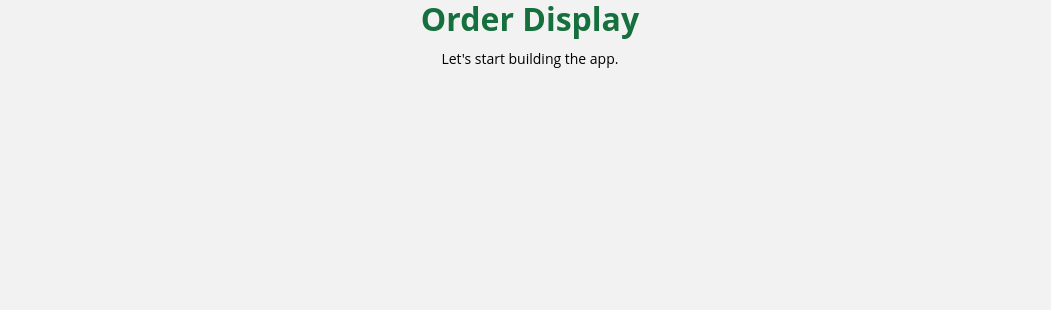
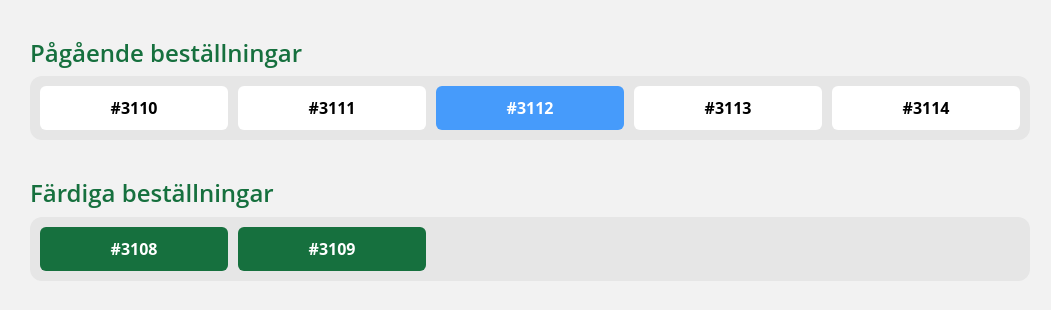
Before and after one commit to MMTTSEC/Orderapp, a React (Vite) app: page /order-display in a window 1280 px wide. Shown: the top 310 px of the page, without its empty margins (110-1161 px from the left). Built offline with nearby package versions, Linux system fonts and the light colour scheme; a web font is replaced by a local one.

Commit message:
Implement order display layout and styles

```diff
--- a/src/pages/order-pages/OrderDisplay.tsx
+++ b/src/pages/order-pages/OrderDisplay.tsx
@@ -1,12 +1,38 @@
 // Previous Index of our mockup, it's the individual page for displaying finished and in progress orders.
+import '../../styles/orderdisplay.css';
+
 OrderDisplay.route = {
   path: '/order-display'
 };
 
 export default function OrderDisplay() {
+  const inProgressOrders = [3110, 3111, 3112, 3113, 3114];
+  const finishedOrders = [3108, 3109];
 
   return <>
-    <h1>Order Display</h1>
-    <p>Let's start building the app.</p>
+    <div className="order-display-container">
+      <section className="orders-section">
+        <h2>Pågående beställningar</h2>
+        <div className="orders-board">
+          {inProgressOrders.map((num) => (
+            <div
+              key={num}
+              className={`order-chip ${num === 3112 ? 'order-chip--highlight' : ''}`}
+            >
+              #{num}
+            </div>
+          ))}
+        </div>
+      </section>
+
+      <section className="orders-section">
+        <h2>Färdiga beställningar</h2>
+        <div className="orders-board">
+          {finishedOrders.map((num) => (
+            <div key={num} className="order-chip order-chip--done">#{num}</div>
+          ))}
+        </div>
+      </section>
+    </div>
   </>
 }
--- /dev/null
+++ b/src/styles/orderdisplay.css
@@ -0,0 +1,70 @@
+.order-display-container {
+  width: 100%;
+  max-width: 1000px;
+  margin: 0 auto;
+  padding: var(--spacing-big) 0;
+}
+
+.orders-section + .orders-section {
+  margin-top: var(--spacing-big);
+}
+
+.orders-section h2 {
+  margin-bottom: var(--spacing-small);
+}
+
+.orders-board {
+  background: #E6E6E6;
+  border-radius: var(--border-radius-mid);
+  padding: var(--spacing-small);
+  display: grid;
+  grid-template-columns: repeat(5, 1fr);
+  gap: var(--spacing-small);
+}
+
+.order-chip {
+  background: var(--color-white);
+  color: var(--color-black);
+  border-radius: var(--border-radius-small);
+  padding: 10px 14px;
+  text-align: center;
+  font-weight: 700;
+  user-select: none;
+}
+
+.order-chip--highlight {
+  background: var(--color-secondary);
+  color: var(--color-white);
+}
+
+.order-chip--done {
+  background: var(--color-primary);
+  color: var(--color-white);
+}
+
+@media (max-width: 900px) {
+  .orders-board {
+    grid-template-columns: repeat(4, 1fr);
+  }
+}
+
+@media (max-width: 700px) {
+  .order-display-container {
+    padding: var(--spacing-mid) 0;
+  }
+  .orders-board {
+    grid-template-columns: repeat(3, 1fr);
+  }
+}
+
+@media (max-width: 520px) {
+  .orders-board {
+    grid-template-columns: repeat(2, 1fr);
+  }
+}
+
+@media (max-width: 360px) {
+  .orders-board {
+    grid-template-columns: 1fr;
+  }
+}
```
